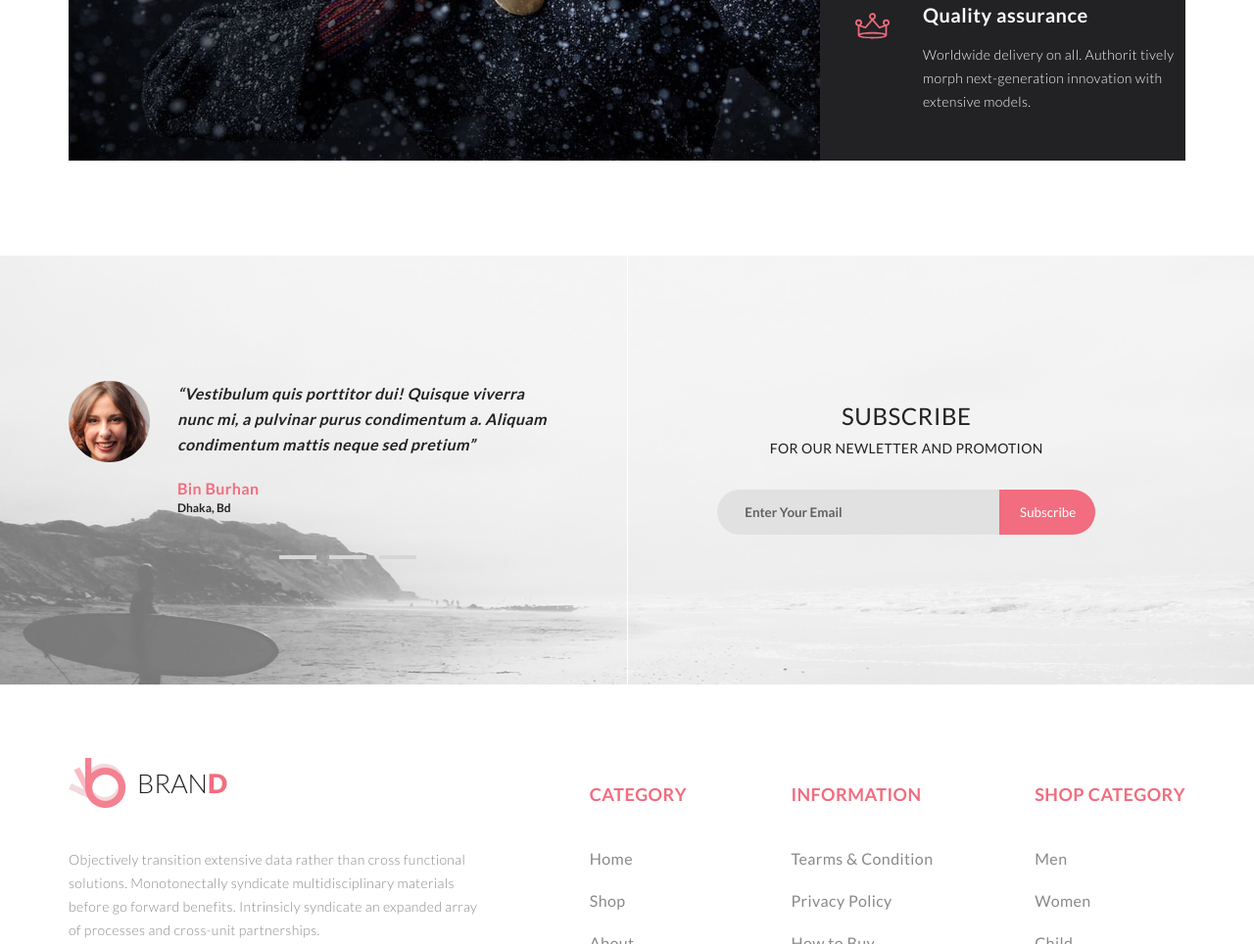
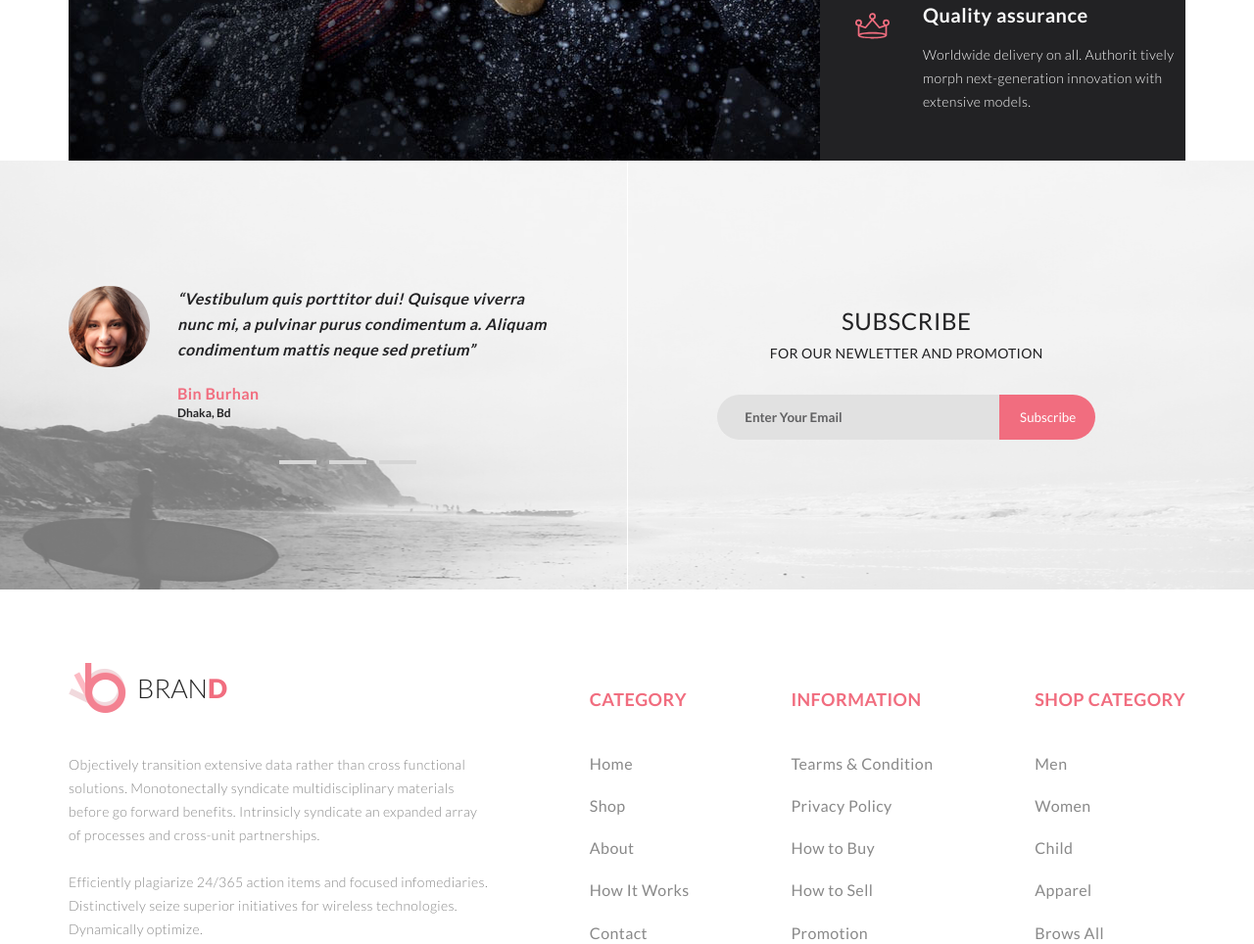
Before and after one commit to Mangecu/GeekBrains_proHTML, a plain HTML site: page index.html in a window 1280 px wide. Shown: the part 3241-4205 px from the top of the page at 98% size. Drawn offline with nearby package versions, Linux system fonts and the light colour scheme; files that its build step writes are made by us from their sources.

Commit message:
Fix: change paddings

```diff
--- a/src/layout/styles/_subscribe.sass
+++ b/src/layout/styles/_subscribe.sass
@@ -1,5 +1,4 @@
 .main__subscribe-wrap
-   margin-top: 97px
    min-height: 438px
    background: url(https://raw.githubusercontent.com/Mangecu/GeekBrains_proHTML/gh_project/src/assets/imgs/subscribeBackground.jpg)
    background-color: rgba(242, 242, 242, 0.5)
```
